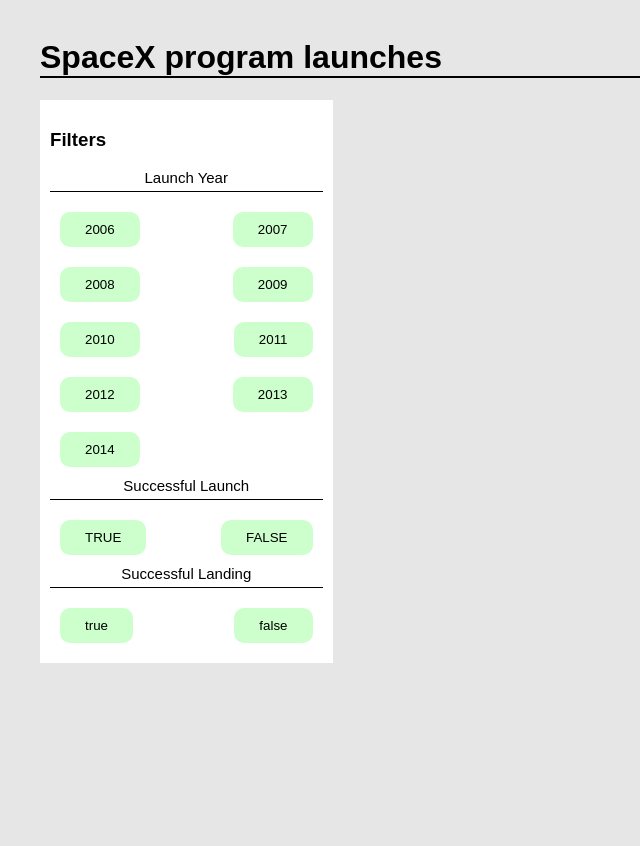
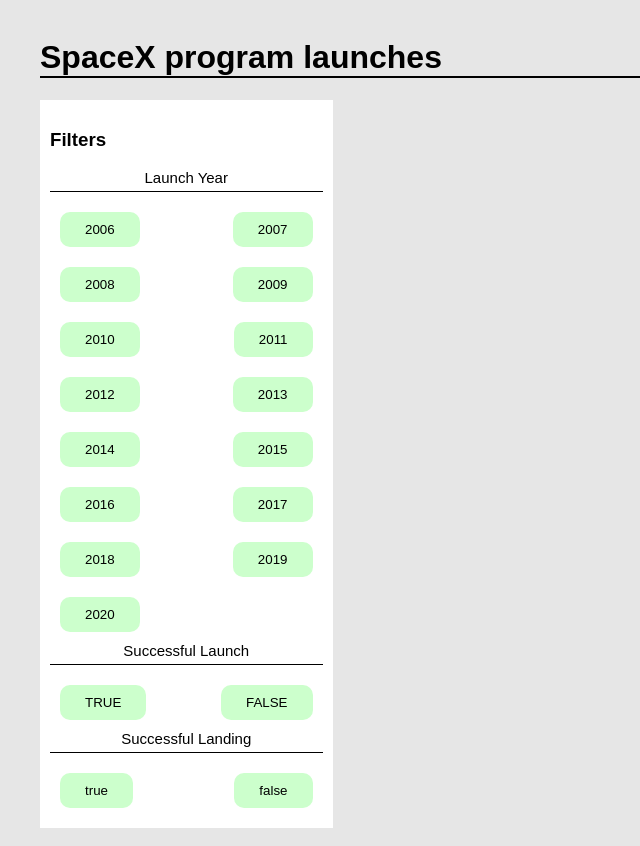
Before and after one commit to abha57/react-starter-kit, a React (Create React App) app: page / in a window 1280 px wide. Shown: the whole page, without its empty margins (0-640 px from the left). Before the commit the page ends 800 px from the top, so only its background shows below. Built offline with nearby package versions, Linux system fonts and the light colour scheme; the HTML template or start-up script is replaced by a standard one.

Commit message:
filter changes

```diff
--- a/src/client/filters.json
+++ b/src/client/filters.json
@@ -7,12 +7,18 @@
         { "id": 1, "value": 2006 },
         { "id": 2, "value": 2007 },
         { "id": 3, "value": 2008 },
-        { "id": 3, "value": 2009 },
-        { "id": 3, "value": 2010 },
-        { "id": 3, "value": 2011 },
-        { "id": 3, "value": 2012 },
-        { "id": 3, "value": 2013 },
-        { "id": 3, "value": 2014 }
+        { "id": 4, "value": 2009 },
+        { "id": 5, "value": 2010 },
+        { "id": 6, "value": 2011 },
+        { "id": 7, "value": 2012 },
+        { "id": 8, "value": 2013 },
+        { "id": 9, "value": 2014 },
+        { "id": 10, "value": 2015 },
+        { "id": 11, "value": 2016 },
+        { "id": 12, "value": 2017 },
+        { "id": 13, "value": 2018 },
+        { "id": 14, "value": 2019 },
+        { "id": 15, "value": 2020 }
       ]
     },
     {
--- a/src/client/parent.jsx
+++ b/src/client/parent.jsx
@@ -16,11 +16,6 @@
   const [fixedFilters, setFilters] = useState(FILTERS.filters);
 
   // hooks
-  // useEffect(() => {
-  //   const { filters } = state;
-  //   const urlFilters = mapUrlFilters(filters);
-  //   // makeApiCall(urlFilters);
-  // }, [state.filters]);
 
   useEffect(() => {
     const {
@@ -30,8 +25,9 @@
     if (Object.keys(filters).length > 1) {
       filters = mapRevFilters(filters);
       actions.updateAllFilters(filters);
+      const urlFilters = mapUrlFilters(filters);
       // const urlFilters = mapUrlFilters(filters);
-      makeApiCall(filters);
+      makeApiCall(urlFilters);
     }
   }, []);
 
```
Also changed, not shown: src/client/app.jsx (+0 -9 lines).
